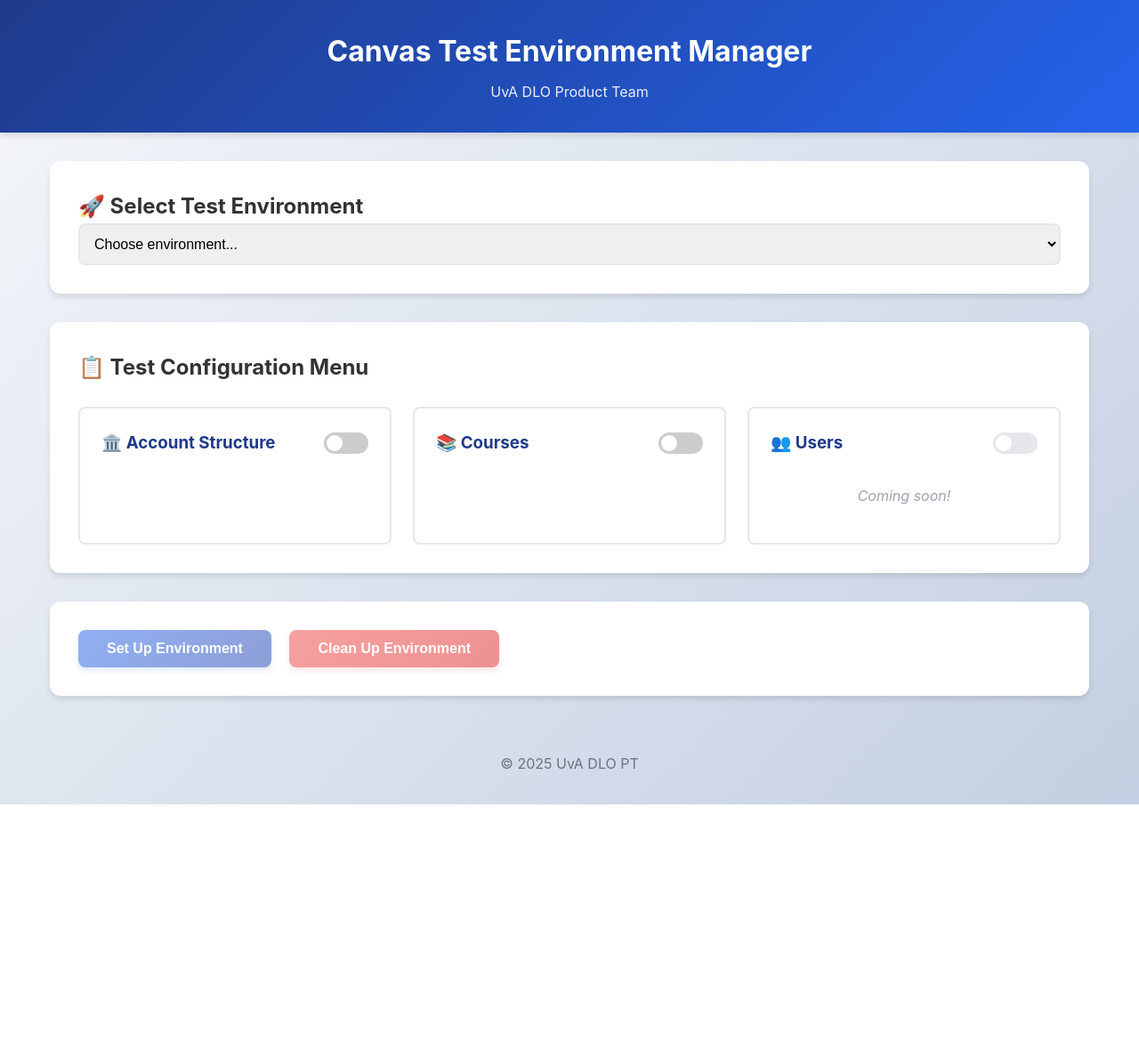
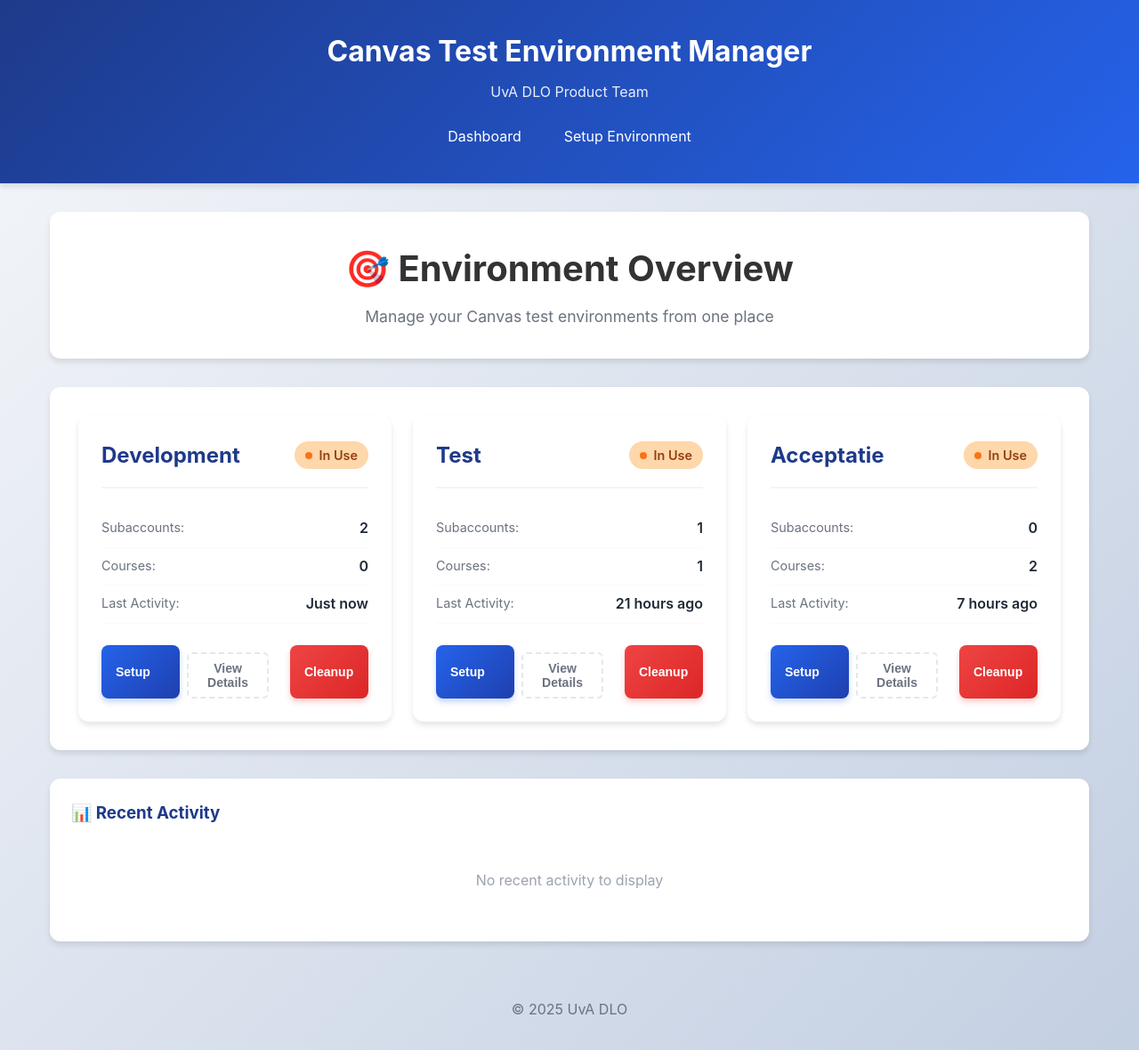
Before and after one commit to stefjnl/canvas-test-automation, a Flask app: page / in a window 1280 px wide. Shown: the whole page at 89% size. Before the commit the page ends 904 px from the top, so only its background shows below. Run offline with Flask 3, Linux system fonts and the light colour scheme.

Commit message:
added dashboard and improved UI/UX

```diff
--- a/app/main.py
+++ b/app/main.py
@@ -1,4 +1,4 @@
-from flask import Flask, render_template
+from flask import Flask, render_template, request
 from flask_cors import CORS
 from app.api.routes import api_bp
 from app.config import Config
@@ -11,11 +11,14 @@
 app.register_blueprint(api_bp, url_prefix='/api')
 
 @app.route('/')
-def index():
-    try:
-        return render_template('index.html')
-    except Exception as e:
-        return f"Error loading template: {str(e)}<br>Looking in: {app.template_folder}"
+def dashboard():
+    return render_template('dashboard.html')
+
+@app.route('/setup')
+def setup():
+    # Get environment from query parameter
+    env = request.args.get('env', '')
+    return render_template('index.html', selected_env=env)
 
 @app.errorhandler(404)
 def not_found(error):
--- /dev/null
+++ b/app/static/css/dashboard.css
@@ -0,0 +1,200 @@
+/* Dashboard specific styles */
+.dashboard-header {
+    text-align: center;
+    margin-bottom: 2rem;
+}
+
+.dashboard-header h2 {
+    font-size: 2.5rem;
+    margin-bottom: 0.5rem;
+}
+
+.dashboard-header p {
+    color: #6b7280;
+    font-size: 1.1rem;
+}
+
+.environments-grid {
+    display: grid;
+    grid-template-columns: repeat(auto-fit, minmax(350px, 1fr));
+    gap: 1.5rem;
+    margin-bottom: 2rem;
+}
+
+.env-card {
+    background: white;
+    border-radius: 12px;
+    padding: 1.5rem;
+    box-shadow: 0 4px 6px rgba(0,0,0,0.1);
+    transition: all 0.3s;
+    border: 2px solid transparent;
+}
+
+.env-card:hover {
+    transform: translateY(-2px);
+    box-shadow: 0 8px 12px rgba(0,0,0,0.15);
+    border-color: #e5e7eb;
+}
+
+.env-header {
+    display: flex;
+    justify-content: space-between;
+    align-items: center;
+    margin-bottom: 1.5rem;
+    padding-bottom: 1rem;
+    border-bottom: 2px solid #f3f4f6;
+}
+
+.env-header h3 {
+    font-size: 1.5rem;
+    color: #1e3a8a;
+    margin: 0;
+}
+
+.env-status {
+    display: flex;
+    align-items: center;
+    gap: 0.5rem;
+    font-size: 0.9rem;
+    font-weight: 600;
+    padding: 0.25rem 0.75rem;
+    border-radius: 20px;
+}
+
+.status-dot {
+    width: 8px;
+    height: 8px;
+    border-radius: 50%;
+    display: inline-block;
+}
+
+.status-clean {
+    background-color: #d1fae5;
+    color: #065f46;
+}
+
+.status-clean .status-dot {
+    background-color: #10b981;
+}
+
+.status-in-use {
+    background-color: #fed7aa;
+    color: #92400e;
+}
+
+.status-in-use .status-dot {
+    background-color: #f97316;
+}
+
+.status-needs-cleanup {
+    background-color: #fee2e2;
+    color: #991b1b;
+}
+
+.status-needs-cleanup .status-dot {
+    background-color: #ef4444;
+}
+
+.status-unknown {
+    background-color: #f3f4f6;
+    color: #6b7280;
+}
+
+.status-unknown .status-dot {
+    background-color: #9ca3af;
+    animation: pulse 2s infinite;
+}
+
+.status-error {
+    background-color: #fce7f3;
+    color: #831843;
+}
+
+.status-error .status-dot {
+    background-color: #ec4899;
+}
+
+@keyframes pulse {
+    0%, 100% { opacity: 1; }
+    50% { opacity: 0.5; }
+}
+
+.env-info {
+    margin-bottom: 1.5rem;
+}
+
+.info-item {
+    display: flex;
+    justify-content: space-between;
+    padding: 0.5rem 0;
+    border-bottom: 1px solid #f9fafb;
+}
+
+.info-label {
+    color: #6b7280;
+    font-size: 0.9rem;
+}
+
+.info-value {
+    font-weight: 600;
+    color: #1f2937;
+}
+
+.env-actions {
+    display: flex;
+    gap: 0.5rem;
+}
+
+.btn-small {
+    padding: 0.5rem 1rem;
+    font-size: 0.875rem;
+    flex: 1;
+}
+
+.recent-activity {
+    background: white;
+    border-radius: 12px;
+    padding: 1.5rem;
+    box-shadow: 0 4px 6px rgba(0,0,0,0.1);
+}
+
+.recent-activity h3 {
+    color: #1e3a8a;
+    margin-bottom: 1rem;
+    display: flex;
+    align-items: center;
+    gap: 0.5rem;
+}
+
+#activity-log {
+    max-height: 300px;
+    overflow-y: auto;
+}
+
+.no-activity {
+    text-align: center;
+    color: #9ca3af;
+    padding: 2rem;
+}
+
+.activity-item {
+    padding: 0.75rem;
+    border-bottom: 1px solid #f3f4f6;
+    display: flex;
+    justify-content: space-between;
+    align-items: center;
+}
+
+.activity-item:last-child {
+    border-bottom: none;
+}
+
+.activity-type {
+    font-weight: 600;
+    color: #1f2937;
+}
+
+.activity-time {
+    font-size: 0.875rem;
+    color: #6b7280;
+}
--- a/app/static/css/style.css
+++ b/app/static/css/style.css
@@ -33,6 +33,25 @@
     max-width: 1200px;
     margin: 2rem auto;
     padding: 0 1rem;
+}
+
+nav {
+    margin-top: 1rem;
+    display: flex;
+    justify-content: center;
+    gap: 1rem;
+}
+
+.nav-link {
+    color: white;
+    text-decoration: none;
+    padding: 0.5rem 1rem;
+    border-radius: 6px;
+    transition: background-color 0.3s;
+}
+
+.nav-link:hover {
+    background-color: rgba(255, 255, 255, 0.1);
 }
 
 section {
--- /dev/null
+++ b/app/static/js/dashboard.js
@@ -0,0 +1,119 @@
+// Dashboard functionality
+document.addEventListener('DOMContentLoaded', function() {
+    // Check status of each environment
+    checkEnvironmentStatus();
+
+    // Refresh every 30 seconds
+    setInterval(checkEnvironmentStatus, 30000);
+});
+
+async function checkEnvironmentStatus() {
+    const environments = ['acceptatie', 'test', 'development'];
+
+    for (const env of environments) {
+        try {
+            // For now, we'll simulate the status check
+            // Later, this will call your actual API
+            const status = await getEnvironmentStatus(env);
+            updateEnvironmentCard(env, status);
+        } catch (error) {
+            console.error(`Error checking ${env}:`, error);
+            updateEnvironmentCard(env, { error: true });
+        }
+    }
+}
+
+async function getEnvironmentStatus(environment) {
+    // TODO: Replace with actual API call
+    // Simulated data for now
+    const mockData = {
+        acceptatie: {
+            subaccounts: Math.floor(Math.random() * 5),
+            courses: Math.floor(Math.random() * 10),
+            lastActivity: new Date(Date.now() - Math.random() * 86400000).toISOString(),
+            status: 'clean'
+        },
+        test: {
+            subaccounts: Math.floor(Math.random() * 3),
+            courses: Math.floor(Math.random() * 15),
+            lastActivity: new Date(Date.now() - Math.random() * 172800000).toISOString(),
+            status: 'in-use'
+        },
+        development: {
+            subaccounts: 2,
+            courses: 0,
+            lastActivity: new Date().toISOString(),
+            status: 'in-use'
+        }
+    };
+
+    // Simulate API delay
+    await new Promise(resolve => setTimeout(resolve, 500));
+
+    return mockData[environment];
+}
+
+function updateEnvironmentCard(environment, data) {
+    const card = document.querySelector(`[data-env="${environment}"]`);
+    if (!card) return;
+
+    const statusElement = card.querySelector('.env-status');
+    const subaccountsElement = document.getElementById(`${environment}-subaccounts`);
+    const coursesElement = document.getElementById(`${environment}-courses`);
+    const activityElement = document.getElementById(`${environment}-activity`);
+
+    if (data.error) {
+        statusElement.className = 'env-status status-error';
+        statusElement.innerHTML = '<span class="status-dot"></span> Error';
+        return;
+    }
+
+    // Update counts
+    subaccountsElement.textContent = data.subaccounts || 0;
+    coursesElement.textContent = data.courses || 0;
+
+    // Update last activity
+    if (data.lastActivity) {
+        const date = new Date(data.lastActivity);
+        const now = new Date();
+        const diffHours = Math.floor((now - date) / (1000 * 60 * 60));
+
+        if (diffHours < 1) {
+            activityElement.textContent = 'Just now';
+        } else if (diffHours < 24) {
+            activityElement.textContent = `${diffHours} hours ago`;
+        } else {
+            const diffDays = Math.floor(diffHours / 24);
+            activityElement.textContent = `${diffDays} days ago`;
+        }
+    }
+
+    // Update status
+    let statusClass = 'status-clean';
+    let statusText = 'Clean';
+
+    if (data.subaccounts > 0 || data.courses > 0) {
+        statusClass = 'status-in-use';
+        statusText = 'In Use';
+    }
+
+    if (data.status === 'needs-cleanup') {
+        statusClass = 'status-needs-cleanup';
+        statusText = 'Needs Cleanup';
+    }
+
+    statusElement.className = `env-status ${statusClass}`;
+    statusElement.innerHTML = `<span class="status-dot"></span> ${statusText}`;
+}
+
+function viewDetails(environment) {
+    // TODO: Implement view details modal
+    alert(`View details for ${environment} - Coming soon!`);
+}
+
+function cleanupEnvironment(environment) {
+    if (confirm(`Are you sure you want to cleanup the ${environment} environment?`)) {
+        // TODO: Implement cleanup
+        alert(`Cleanup ${environment} - Coming soon!`);
+    }
+}
--- a/app/templates/base.html
+++ b/app/templates/base.html
@@ -5,11 +5,16 @@
     <meta name="viewport" content="width=device-width, initial-scale=1.0">
     <title>Canvas Test Automation - UvA DLO</title>
     <link rel="stylesheet" href="{{ url_for('static', filename='css/style.css') }}">
+    <link rel="stylesheet" href="{{ url_for('static', filename='css/dashboard.css') }}">
 </head>
 <body>
     <header>
         <h1>Canvas Test Environment Manager</h1>
         <p>UvA DLO Product Team</p>
+        <nav>
+            <a href="/" class="nav-link">Dashboard</a>
+            <a href="/setup" class="nav-link">Setup Environment</a>
+        </nav>
     </header>
 
     <main>
@@ -17,7 +22,7 @@
     </main>
 
     <footer>
-        <p>&copy; 2025 UvA DLO PT</p>
+        <p>&copy; 2025 UvA DLO</p>
     </footer>
 
     <script src="{{ url_for('static', filename='js/app.js') }}"></script>
--- /dev/null
+++ b/app/templates/dashboard.html
@@ -0,0 +1,126 @@
+{% extends "base.html" %}
+
+{% block content %}
+<div class="container">
+    <section class="dashboard-header">
+        <h2>🎯 Environment Overview</h2>
+        <p>Manage your Canvas test environments from one place</p>
+    </section>
+
+    <section class="environments-grid">
+        <div class="env-card" data-env="development">
+            <div class="env-header">
+                <h3>Development</h3>
+                <span class="env-status status-unknown">
+                    <span class="status-dot"></span>
+                    Checking...
+                </span>
+            </div>
+            <div class="env-info">
+                <div class="info-item">
+                    <span class="info-label">Subaccounts:</span>
+                    <span class="info-value" id="development-subaccounts">-</span>
+                </div>
+                <div class="info-item">
+                    <span class="info-label">Courses:</span>
+                    <span class="info-value" id="development-courses">-</span>
+                </div>
+                <div class="info-item">
+                    <span class="info-label">Last Activity:</span>
+                    <span class="info-value" id="development-activity">-</span>
+                </div>
+            </div>
+            <div class="env-actions">
+                <button class="btn-small btn-primary" onclick="window.location.href='/setup?env=development'">
+                    Setup
+                </button>
+                <button class="btn-small btn-secondary" onclick="viewDetails('development')">
+                    View Details
+                </button>
+                <button class="btn-small btn-danger" onclick="cleanupEnvironment('development')">
+                    Cleanup
+                </button>
+            </div>
+        </div>
+
+        <div class="env-card" data-env="test">
+            <div class="env-header">
+                <h3>Test</h3>
+                <span class="env-status status-unknown">
+                    <span class="status-dot"></span>
+                    Checking...
+                </span>
+            </div>
+            <div class="env-info">
+                <div class="info-item">
+                    <span class="info-label">Subaccounts:</span>
+                    <span class="info-value" id="test-subaccounts">-</span>
+                </div>
+                <div class="info-item">
+                    <span class="info-label">Courses:</span>
+                    <span class="info-value" id="test-courses">-</span>
+                </div>
+                <div class="info-item">
+                    <span class="info-label">Last Activity:</span>
+                    <span class="info-value" id="test-activity">-</span>
+                </div>
+            </div>
+            <div class="env-actions">
+                <button class="btn-small btn-primary" onclick="window.location.href='/setup?env=test'">
+                    Setup
+                </button>
+                <button class="btn-small btn-secondary" onclick="viewDetails('test')">
+                    View Details
+                </button>
+                <button class="btn-small btn-danger" onclick="cleanupEnvironment('test')">
+                    Cleanup
+                </button>
+            </div>
+        </div>
+
+        <div class="env-card" data-env="acceptatie">
+            <div class="env-header">
+                <h3>Acceptatie</h3>
+                <span class="env-status status-unknown">
+                    <span class="status-dot"></span>
+                    Checking...
+                </span>
+            </div>
+            <div class="env-info">
+                <div class="info-item">
+                    <span class="info-label">Subaccounts:</span>
+                    <span class="info-value" id="acceptatie-subaccounts">-</span>
+                </div>
+                <div class="info-item">
+                    <span class="info-label">Courses:</span>
+                    <span class="info-value" id="acceptatie-courses">-</span>
+                </div>
+                <div class="info-item">
+                    <span class="info-label">Last Activity:</span>
+                    <span class="info-value" id="acceptatie-activity">-</span>
+                </div>
+            </div>
+            <div class="env-actions">
+                <button class="btn-small btn-primary" onclick="window.location.href='/setup?env=acceptatie'">
+                    Setup
+                </button>
+                <button class="btn-small btn-secondary" onclick="viewDetails('acceptatie')">
+                    View Details
+                </button>
+                <button class="btn-small btn-danger" onclick="cleanupEnvironment('acceptatie')">
+                    Cleanup
+                </button>
+            </div>
+        </div>
+    </section>
+
+    <section class="recent-activity">
+        <h3>📊 Recent Activity</h3>
+        <div id="activity-log">
+            <p class="no-activity">No recent activity to display</p>
+        </div>
+    </section>
+</div>
+
+<script src="{{ url_for('static', filename='js/dashboard.js') }}"></script>
+{% endblock %}
--- a/app/templates/index.html
+++ b/app/templates/index.html
@@ -2,15 +2,22 @@
 
 {% block content %}
 <div class="container">
-    <section class="environment-selector">
+    <section class="environment-selector" {% if selected_env %}style="display: none;"{% endif %}>
         <h2>🚀 Select Test Environment</h2>
         <select id="environment-select" class="environment-select">
-            <option value="" selected>Choose environment...</option>
-            <option value="acceptatie">Acceptatie</option>
-            <option value="test">TEST</option>
-            <option value="development">Development</option>
+            <option value="" {% if not selected_env %}selected{% endif %}>Choose environment...</option>
+            <option value="acceptatie" {% if selected_env == 'acceptatie' %}selected{% endif %}>Acceptatie</option>
+            <option value="test" {% if selected_env == 'test' %}selected{% endif %}>Test</option>
+            <option value="development" {% if selected_env == 'development' %}selected{% endif %}>Development</option>
         </select>
     </section>
+
+    {% if selected_env %}
+    <section class="environment-header">
+        <h2>🚀 Setting up: {{ selected_env|title }}</h2>
+        <a href="/" class="btn-secondary">← Back to Dashboard</a>
+    </section>
+    {% endif %}
 
     <section class="menu-items">
         <h2>📋 Test Configuration Menu</h2>
@@ -85,4 +92,15 @@
         <div id="results-content"></div>
     </section>
 </div>
+
+<script>
+// Check if environment was pre-selected
+document.addEventListener('DOMContentLoaded', function() {
+    const envSelect = document.getElementById('environment-select');
+    if (envSelect.value) {
+        // Trigger change event to enable buttons
+        envSelect.dispatchEvent(new Event('change'));
+    }
+});
+</script>
 {% endblock %}
```
Also changed, not shown: app/api/routes.py (+16 -0 lines).
